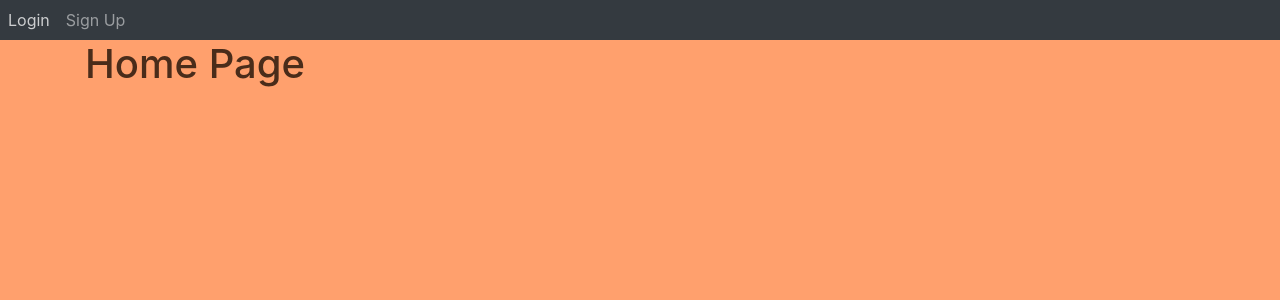
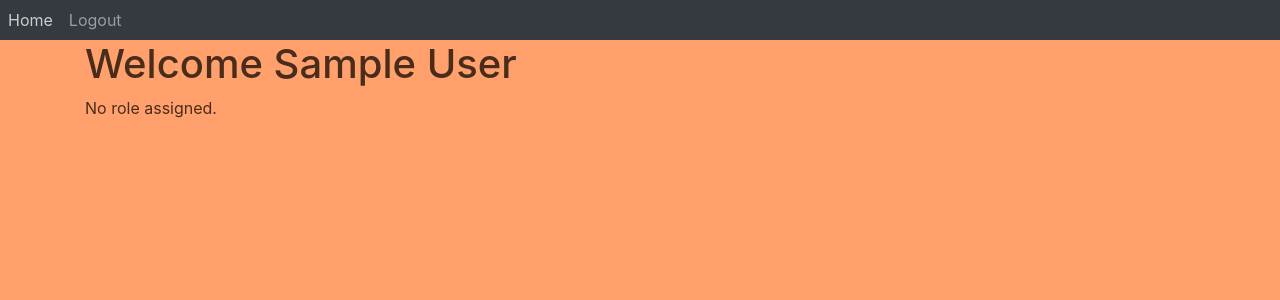
Before and after one commit to ng-srivastava7201/vidya-vitaranam, a Flask app: template website/templates/home.html in a window 1280 px wide. Shown: the top 300 px of the page. Run offline with Flask 3, Linux system fonts and the light colour scheme; the template is opened without the code that fills it: values that come from a table or form of the project are taken from there, others are empty; tables that the repository leaves empty hold one stand-in row (values such as "Sample post"); some libraries are stand-ins or nearby versions.

Commit message:
Update home.html

```diff
--- a/website/templates/home.html
+++ b/website/templates/home.html
@@ -1,4 +1,19 @@
 {% extends "base.html" %}
 {% block title %}Home{% endblock %}
 
-{% block content %}<h1>Home Page</h1>{% endblock %}
+{% block content %}
+<h1>Welcome {{ user.name }}</h1>
+
+{% if user.role == 'teacher' %}
+    <h2>Teacher Dashboard</h2>
+    <p>You can upload notes and videos.</p>
+
+{% elif user.role == 'student' %}
+    <h2>Student Dashboard</h2>
+    <p>You can view notes and videos.</p>
+
+{% else %}
+    <p>No role assigned.</p>
+{% endif %}
+
+{% endblock %}
```
